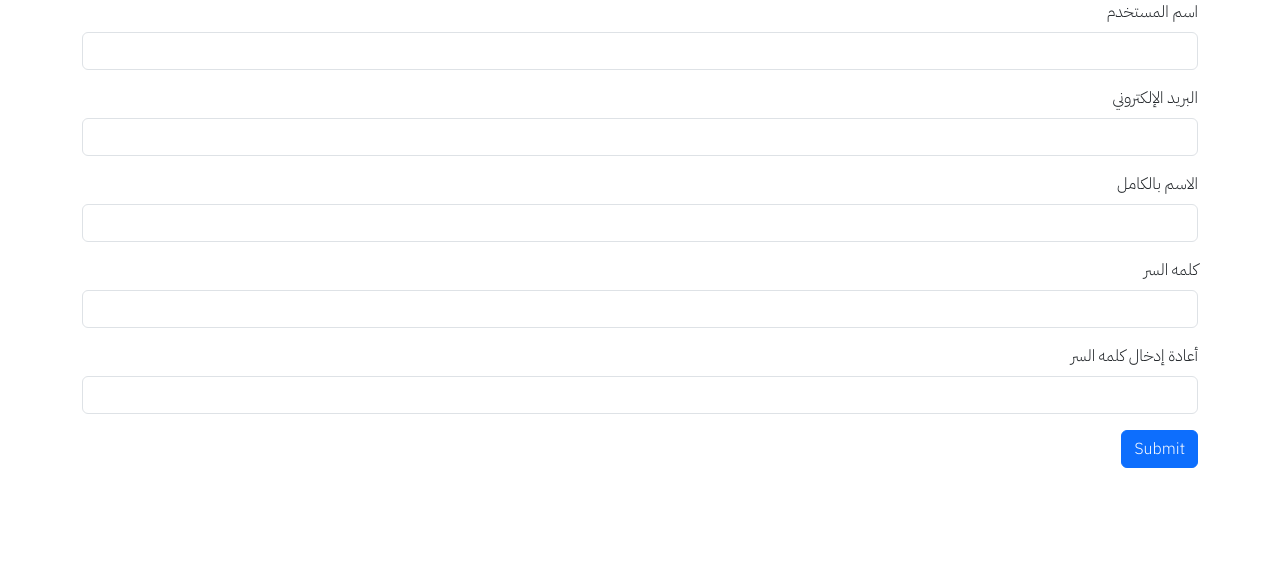
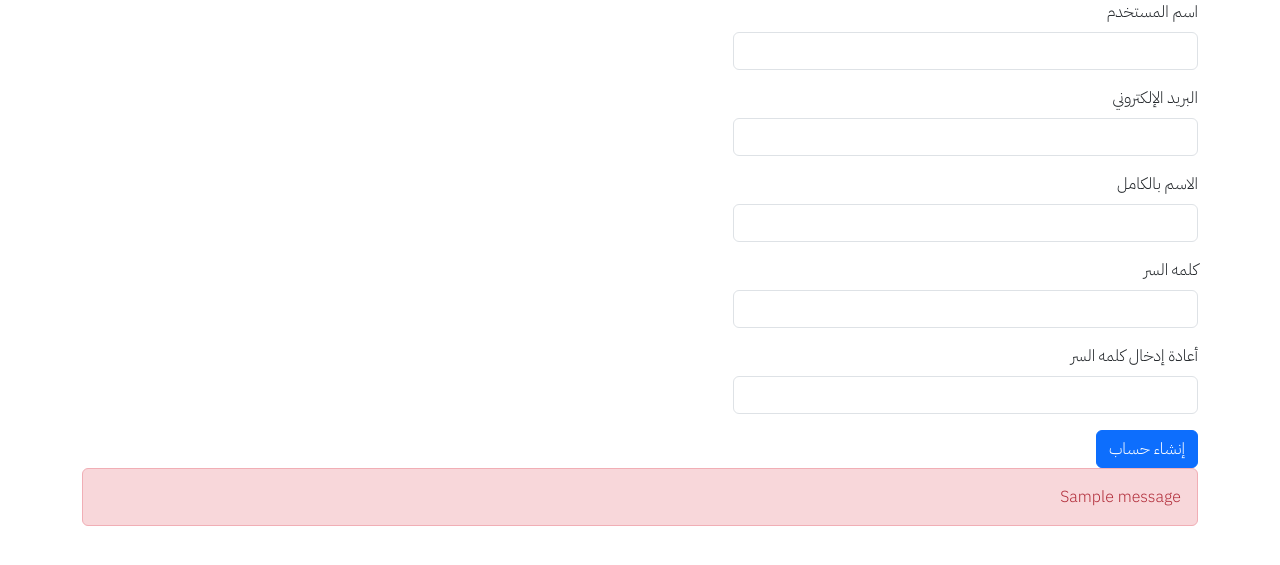
Before and after one commit to anasnashat/flask-Bloger, a Flask app: template templates/auth/register.html in a window 1280 px wide. Shown: the part 56-621 px from the top of the page. Run offline with Flask 2, Linux system fonts and the light colour scheme; the template is opened without the code that fills it: most values are stand-ins (such as "Sample title", 1, 10 or a date in 2020); one stand-in notice (Sample message) is shown; some libraries are stand-ins or nearby versions.

Commit message:
Add register system

```diff
--- a/app.py
+++ b/app.py
@@ -1,7 +1,10 @@
-from flask import Flask, request, redirect, url_for, render_template
+from flask import Flask, request, redirect, url_for, render_template, flash, session, g
 import sqlite3
 
+from werkzeug.security import generate_password_hash, check_password_hash
+
 app = Flask(__name__)
+app.secret_key = "e6c0b139e0338a77479dccd2d499f38bea68ec238b3fdaf71d1bb098d8df2a29"
 
 DATABASE = 'database.db'
 
@@ -43,5 +46,46 @@ def create_post():
     return render_template('create.html')
 
 
+@app.route('/register', methods=['GET', 'POST'])
+def register():
+    if request.method == "POST":
+        name = request.form['name']
+        email = request.form['email']
+        username = request.form['username']
+        password = request.form['password']
+        password2 = request.form['password2']
+
+        error = None
+        if not name:
+            error = 'الاسم مطلوب'
+        elif not email:
+            error = 'البريد الإلكتروني مطلوب'
+        elif not username:
+            error = 'اسم المستخدم مطلوب'
+        elif not password:
+            error = 'كلمة المرور مطلوبة'
+        elif not password2:
+            error = 'تأكيد كلمة المرور مطلوب'
+        elif password != password2:
+            error = 'كلمة المرور غير متطابقة'
+        if error is None:
+            connection = get_db()
+            try:
+                user = connection.execute('INSERT INTO users (username,name,email,password) VALUES (?,?,?,?)',
+                                          (username, name, email, generate_password_hash(password)))
+                connection.commit()
+                connection.close()
+            except sqlite3.IntegrityError:
+                error = f"المستخدم {username} موجود بالفعل"
+            else:
+                return redirect(url_for('login'))
+
+        flash(error)
+
+    if request.method == "GET":
+        return render_template('auth/register.html')
+
+
+
 if __name__ == '__main__':
     app.run()
--- a/templates/auth/register.html
+++ b/templates/auth/register.html
@@ -1,10 +1,10 @@
 {% extends 'base.html' %}
 
-{% block title %}{{ title }}{% endblock %}
+{% block title %}إنشاء حساب جديد{% endblock %}
 
 {% block content %}
+    <div class="col-md-5">
     <form action="" method="post">
-
       <div class="mb-3">
         <label for="username" class="form-label">اسم المستخدم</label>
         <input type="text" class="form-control" id="username" name="username" aria-describedby="emailHelp">
@@ -19,15 +19,19 @@
       </div>
 
       <div class="mb-3">
-        <label for="exampleInputPassword1" class="form-label">كلمه السر </label>
-        <input type="password" class="form-control" id="exampleInputPassword1">
+        <label for="password" class="form-label">كلمه السر </label>
+        <input type="password" class="form-control" id="password" name="password">
       </div>
 
       <div class="mb-3">
-        <label for="exampleInputPassword1" class="form-label">أعادة إدخال كلمه السر </label>
-        <input type="password" class="form-control" id="exampleInputPassword1">
+        <label for="password2" class="form-label">أعادة إدخال كلمه السر </label>
+        <input type="password" class="form-control" id="password2" name="password2">
       </div>
 
-      <button type="submit" class="btn btn-primary">Submit</button>
-    </form>
+      <button type="submit" class="btn btn-primary">إنشاء حساب</button>
+    </form></div>
+
+        {% for message in get_flashed_messages() %}
+        <div class="alert alert-danger">{{ message }}</div>
+    {% endfor %}
 {% endblock %}
```
